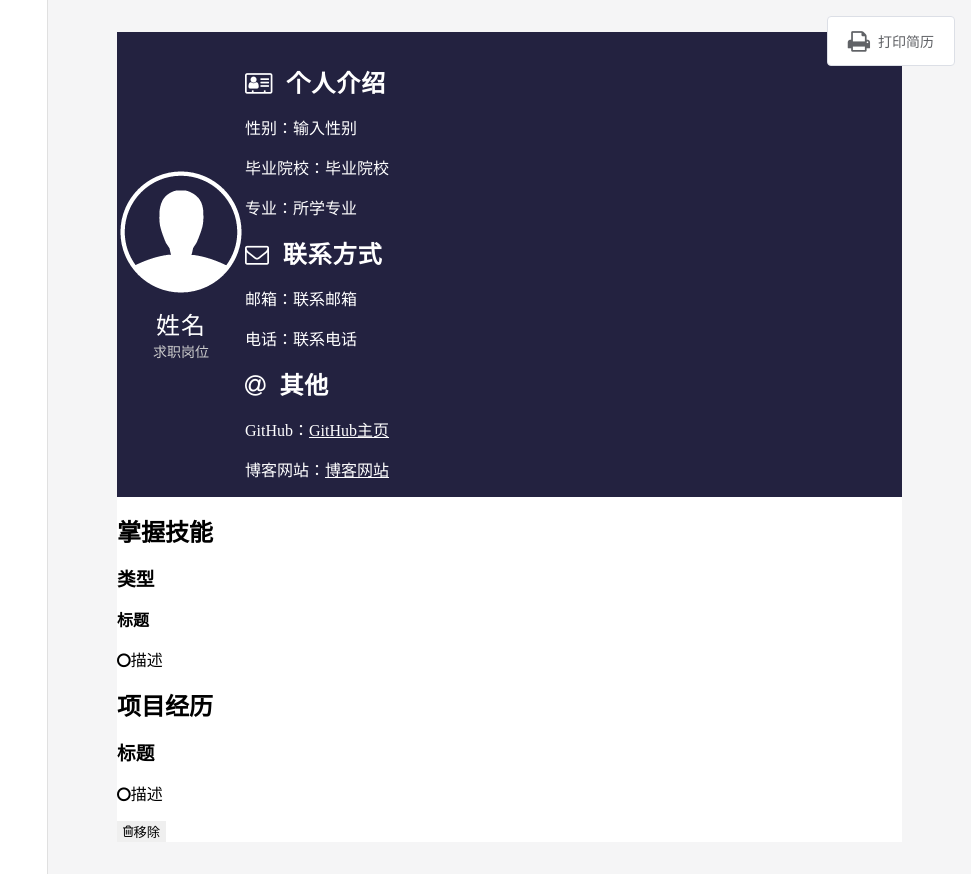
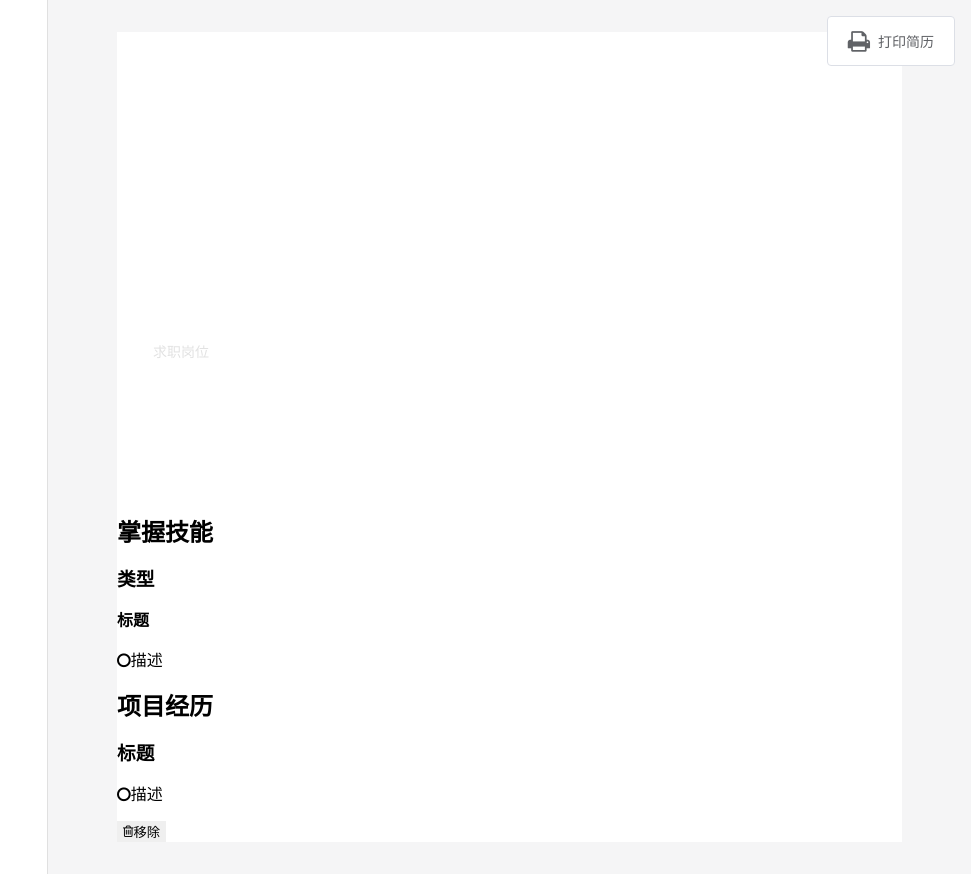
Before and after one commit to eddievandeer/resume, a Vue app: page / in a window 1280 px wide. Shown: the whole page, without its empty margins (309-1280 px from the left). Built offline with nearby package versions, Linux system fonts and the light colour scheme.

Commit message:
feat(info): modify page style

```diff
--- a/src/components/my-ui/PersonalInfo/index.vue
+++ b/src/components/my-ui/PersonalInfo/index.vue
@@ -43,13 +43,13 @@
         flex: 1;
         // background-color: #C0E3E7;
         color: white;
-        background-color: #232240;
+        // background-color: #232240;
         display: flex;
         justify-content: flex-start;
         align-items: center;
 
         .info-image {
-            color: #ccc;
+            color: #e2e2e2;
             font-size: 14px;
             display: flex;
             flex-direction: column;
@@ -72,18 +72,10 @@
                 }
             }
 
-            // img {
-            //     width: 8rem;
-            //     height: 8rem;
-            //     border-radius: 50%;
-            //     margin-bottom: .6rem;
-            //     object-fit: cover;
-            // }
-
             span {
                 color: white;
                 font-size: 24px;
-                letter-spacing: 1px;
+                letter-spacing: 3px;
             }
         }
 
```
